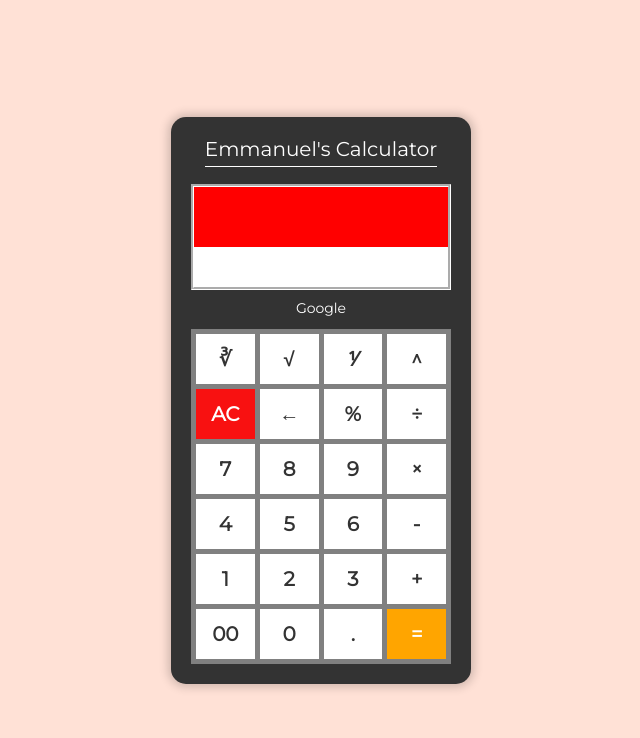
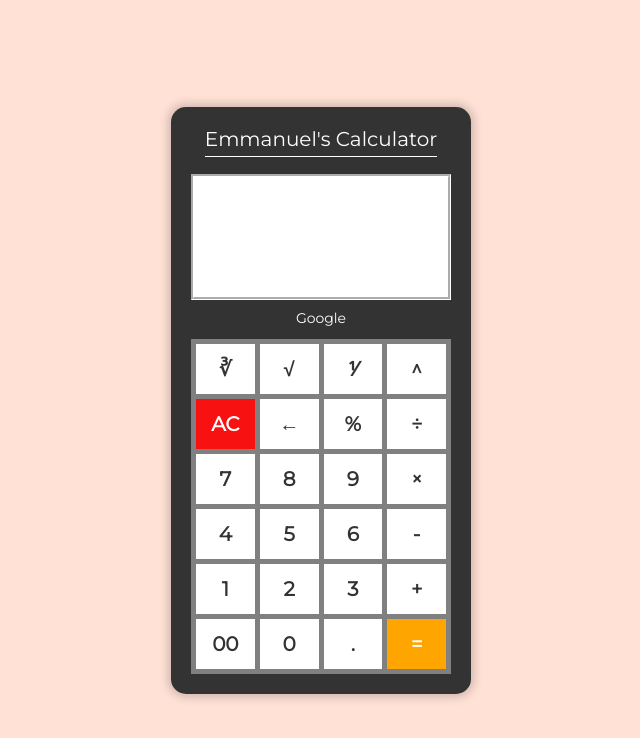
Before and after one commit to EmmanuelOdedele/ReactCalculator, a React (Create React App) app: page / in a window 1280 px wide. Shown: the top 738 px of the page, without its empty margins (319-959 px from the left). Built offline with nearby package versions, Linux system fonts and the light colour scheme.

Commit message:
Adjusted displays and screen

```diff
--- a/src/styles/display1.css
+++ b/src/styles/display1.css
@@ -1,6 +1,6 @@
 .display1 {
-  background-color: white;
-  height: 60px;
+  box-sizing: border-box;
+  height: 60%;
   width: 100%;
 }
 
@@ -13,7 +13,6 @@
   font-size: 40px;
   cursor: default;
   padding: 5px 10px 5px 10px;
-  background-color: red;
 }
 
 .input-display1:focus {
--- a/src/styles/display2.css
+++ b/src/styles/display2.css
@@ -1,10 +1,7 @@
 .display2 {
   box-sizing: border-box;
-  background-color: white;
-  height: 40px;
+  height: 40%;
   width: 100%;
-  background-color: red;
-
 }
 
 .input-display2 {
--- a/src/styles/screen.css
+++ b/src/styles/screen.css
@@ -1,5 +1,5 @@
 .screen {
-    height: 100px;
+    height: 120px;
     width: calc(100% - 6px);
     margin-top: 20px;
     outline-color: white;
```
